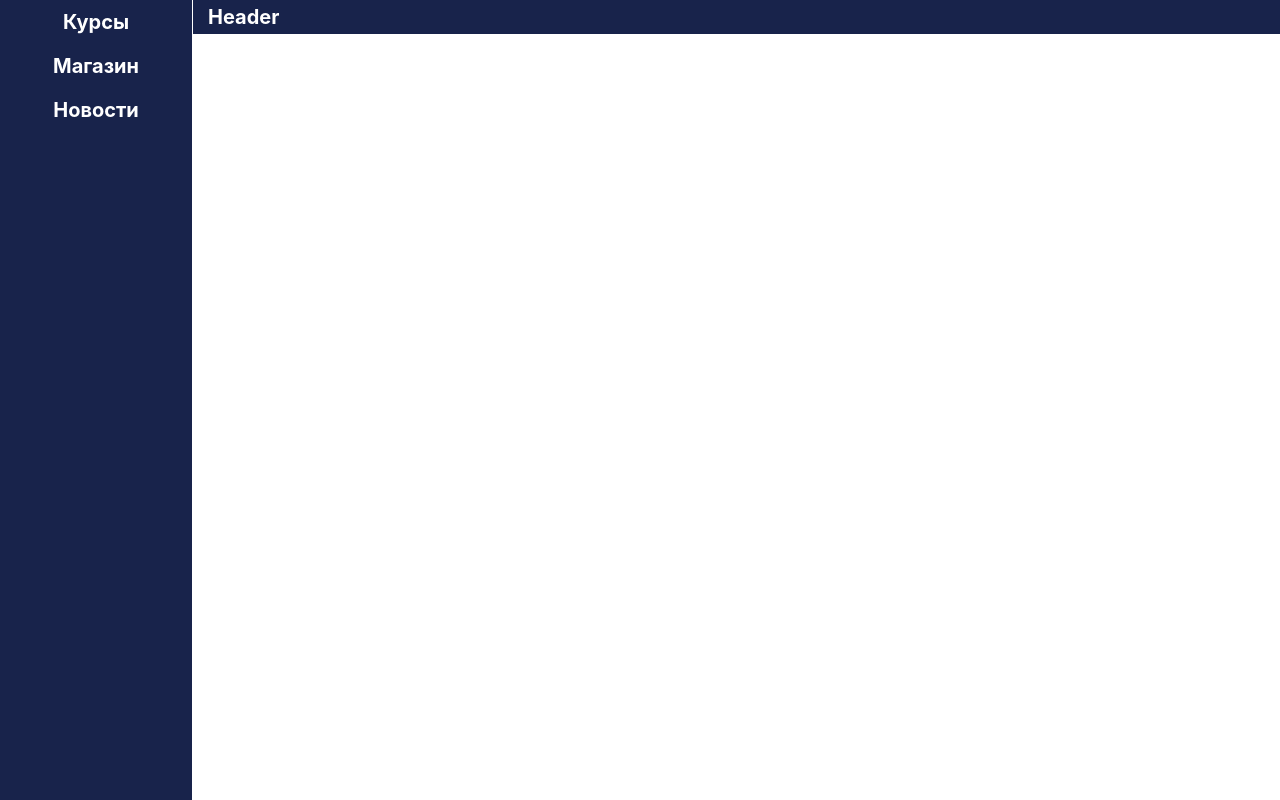
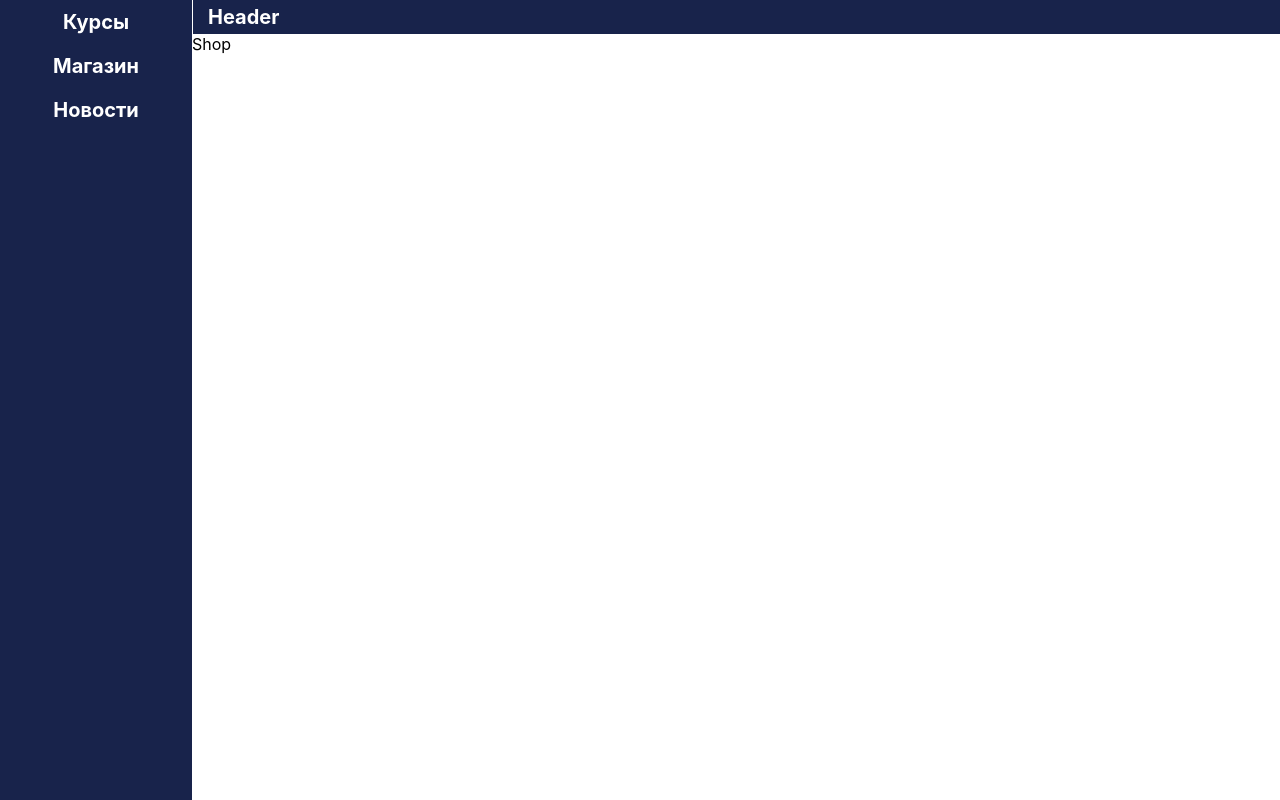
Before and after one commit to mirolyubovaalyona/store, a React (Create React App) app: page /shop in a window 1280 px wide. Built offline with nearby package versions, Linux system fonts and the light colour scheme.

Commit message:
Рефакторинг
Рефакторинг, добавление слоев. Больше не дублируется код меню и навбара в каждой вкладке. Он лежит в 1ом слое, а контент - его потомок

```diff
--- a/src/components/ui/image/Image.js
+++ b/src/components/ui/image/Image.js
@@ -2,6 +2,9 @@ import styled from 'styled-components';
 
 const Image = styled.div`
     width: ${props => props.sizeWidth};
+    overflow: hidden;
+    display: flex;
+    align-item:center;
     & img {
         width: 100%;
     }
--- /dev/null
+++ b/src/layouts/office/Office.js
@@ -0,0 +1,19 @@
+import React from "react";
+import classes from './../../style.module.scss'
+import Navbar from './../../modules/navigation/Navbar';
+import Header from "../../modules/navigation/Header";
+
+const Office = ({
+    children
+}) => {
+    return(
+        <div className={classes.main}>
+            <div className={classes.main_Navigation}><Navbar /></div>
+            <div className={classes.main_Content}>
+                <Header />
+                {children}
+            </div>
+        </div>
+    )
+}
+export default Office
--- /dev/null
+++ b/src/network.js
@@ -0,0 +1,5 @@
+const NET = {
+    APP_URL: 'http://127.0.0.1:8000/api'
+}
+
+export default NET
--- a/src/routes/News/News.js
+++ b/src/routes/News/News.js
@@ -1,9 +1,8 @@
 import React from "react";
-import Navbar from './../../modules/navigation/Navbar';
-import classes from './../../style.module.scss';
-import Header from "../../modules/navigation/Header";
 import ContextData from './../../context/data/ContextData';
 import NewItem from "./modules/NewItem";
+import NET from "../../network";
+import Office from "../../layouts/office/Office";
 
 const News = () => {
     const {stateData, dispatchData} = React.useContext(ContextData)
@@ -11,7 +10,7 @@ const News = () => {
     React.useEffect(() => {
         const fetchNews = async() => {
             try {
-                const response = await fetch('http://127.0.0.1:3004/news')
+                const response = await fetch(`${NET.APP_URL}/news`)
                 if (response.status === 200 ) {
                     const result =  await response.json() // работает только если дожидаться ответ
                     dispatchData({
@@ -27,19 +26,13 @@ const News = () => {
     },[])
 
     return(
-        <div>
-            <div className={classes.main}>
-                <div className={classes.main_Navigation}><Navbar /></div>
-                <div className={classes.main_Content}>
-                    <Header />
-                    { news.map((elem, index) => {
-                        return (
-                           <NewItem data={elem} key={index}/>
-                        )
-                    })}
-                </div>
-            </div>
-        </div>
+        <Office>
+           { news.map((elem, index) => {
+                return (
+                    <NewItem data={elem} key={index}/>
+                )
+            })}
+         </Office>
     )
 }
 export default News
--- a/src/routes/Products/Products.js
+++ b/src/routes/Products/Products.js
@@ -1,14 +1,11 @@
 import React from "react";
-import classes from './../../style.module.scss'
-import Navbar from './../../modules/navigation/Navbar';
-import Header from "../../modules/navigation/Header";
+import Office from "../../layouts/office/Office";
 
 const Products = () => {
     return(
-        <div className={classes.main}>
-            <div className={classes.main_Navigation}><Navbar /></div>
-            <div className={classes.main_Content}><Header /></div>
-        </div>
+       <Office>
+            <div>Products</div>
+       </Office>
     )
 }
 export default Products
--- a/src/routes/Shop/Shop.js
+++ b/src/routes/Shop/Shop.js
@@ -1,17 +1,11 @@
 import React from "react";
-import classes from './../../style.module.scss'
-import Navbar from './../../modules/navigation/Navbar';
-import Header from "../../modules/navigation/Header";
-
+import Office from '../../layouts/office/Office';
 
 const Shop = () => {
     return(
-        <div>
-            <div className={classes.main}>
-                <div className={classes.main_Navigation}><Navbar /></div>
-                <div className={classes.main_Content}><Header /></div>
-            </div>
-        </div>
+        <Office>
+            <div>Shop</div>
+       </Office>
     )
 }
 export default Shop
```
Also changed, not shown: src/routes/News/modules/NewItem.js (+5 -4 lines).
